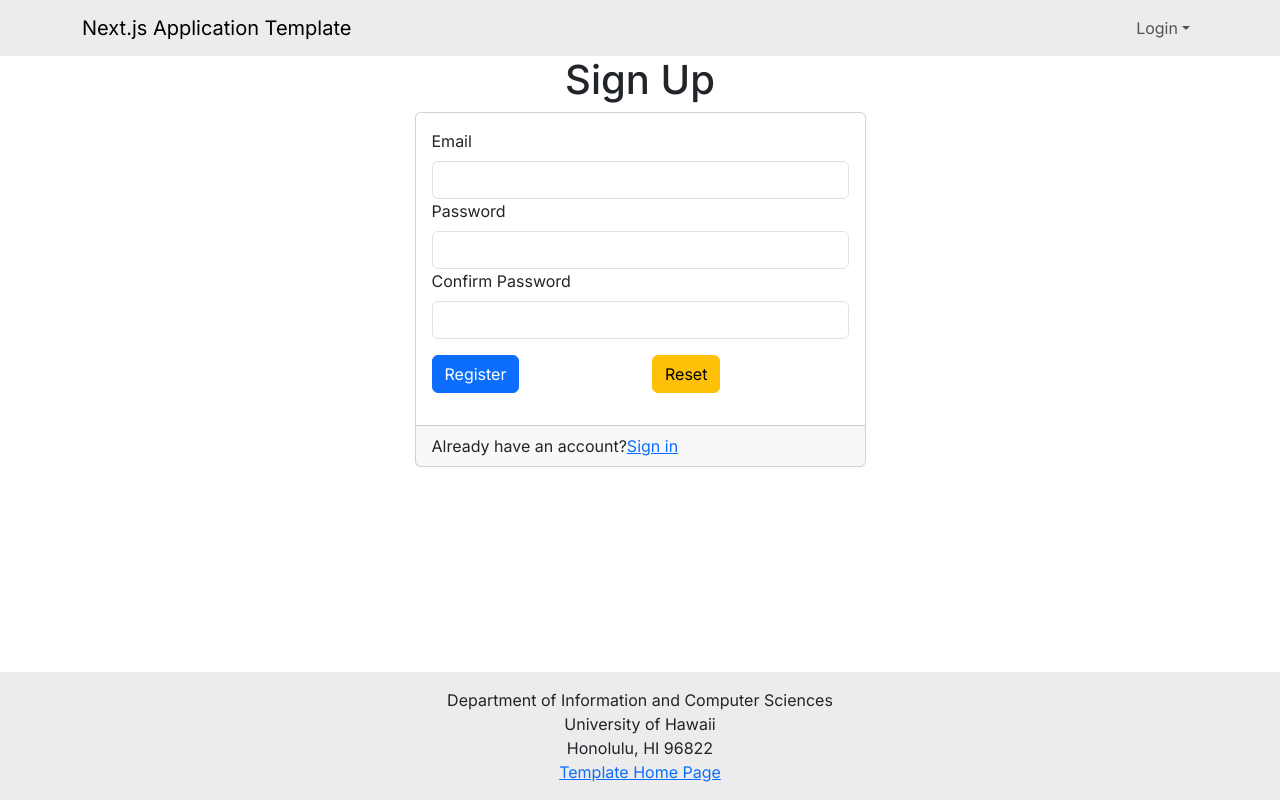
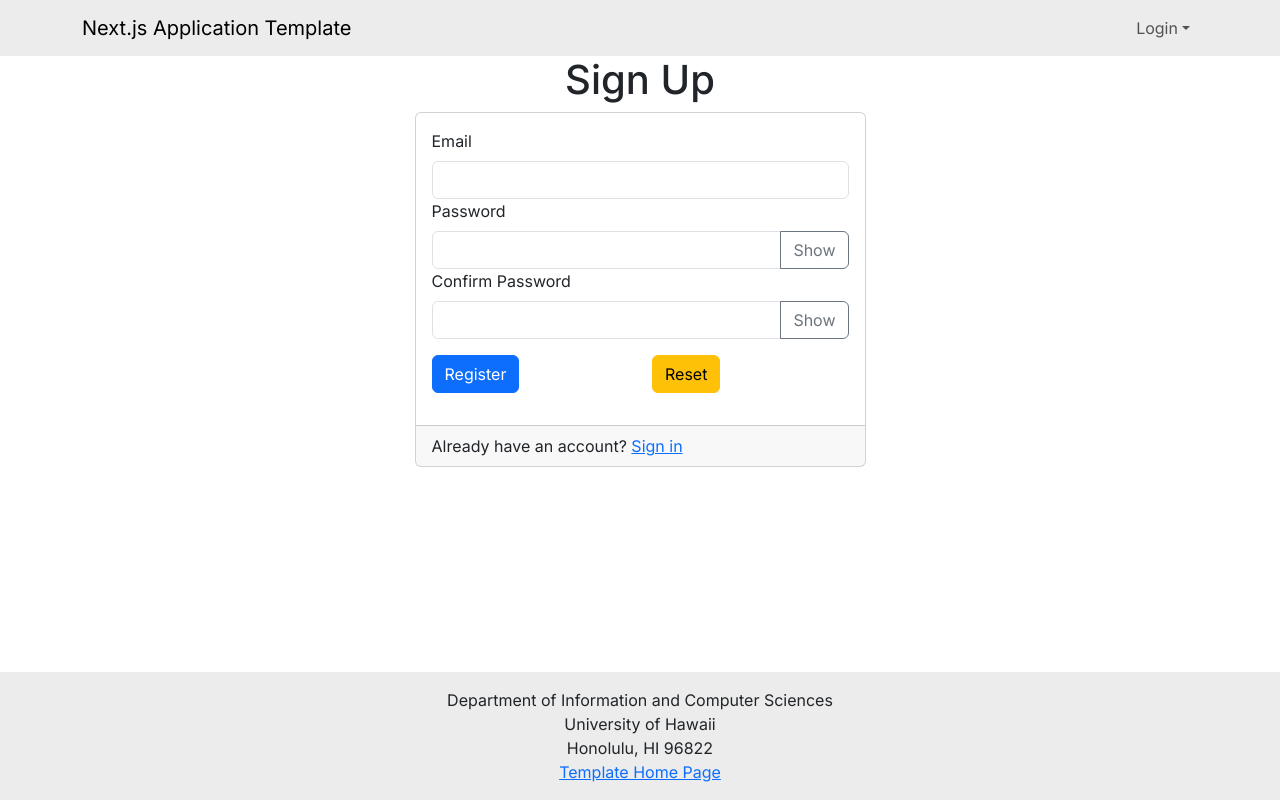
Before and after one commit to team-tres/team-tres-app, a Next.js app: page /auth/signup in a window 1280 px wide. Built offline with nearby package versions, Linux system fonts and the light colour scheme; no server answers.

Commit message:
Updated for hide/show buttons
Override this pull than the other. This is the true commit. I've added show & hide buttons in regards to typing out the password.

```diff
--- a/package.json
+++ b/package.json
@@ -21,12 +21,12 @@
     "bcrypt": "^5.1.1",
     "bootstrap": "^5.3.3",
     "multiselect-react-dropdown": "^2.0.25",
-    "next": "14.2.10",
+    "next": "^14.2.10",
     "next-auth": "^4.24.7",
-    "react": "^18",
+    "react": "^18.3.1",
     "react-bootstrap": "^2.10.4",
     "react-bootstrap-icons": "^1.11.4",
-    "react-dom": "^18",
+    "react-dom": "^18.3.1",
     "react-hook-form": "^7.52.0",
     "sweetalert": "^2.1.2",
     "ts-node": "10.9.2",
--- a/src/app/auth/signin/page.tsx
+++ b/src/app/auth/signin/page.tsx
@@ -3,7 +3,7 @@
 import { signIn } from 'next-auth/react';
 import { Button, Card, Col, Container, Form, Row } from 'react-bootstrap';
 
-/** The sign in page. */
+/** The sign in page.  */
 const SignIn = () => {
   const handleSubmit = async (e: React.FormEvent<HTMLFormElement>) => {
     e.preventDefault();
--- a/src/app/auth/signup/page.tsx
+++ b/src/app/auth/signup/page.tsx
@@ -1,5 +1,6 @@
 'use client';
 
+import { useState } from 'react';
 import { signIn } from 'next-auth/react';
 import { useForm } from 'react-hook-form';
 import { yupResolver } from '@hookform/resolvers/yup';
@@ -11,11 +12,13 @@ type SignUpForm = {
   email: string;
   password: string;
   confirmPassword: string;
-  // acceptTerms: boolean;
 };
 
 /** The sign up page. */
 const SignUp = () => {
+  const [showPassword, setShowPassword] = useState(false);
+  const [showConfirmPassword, setShowConfirmPassword] = useState(false);
+
   const validationSchema = Yup.object().shape({
     email: Yup.string().required('Email is required').email('Email is invalid'),
     password: Yup.string()
@@ -24,7 +27,7 @@ const SignUp = () => {
       .max(40, 'Password must not exceed 40 characters'),
     confirmPassword: Yup.string()
       .required('Confirm Password is required')
-      .oneOf([Yup.ref('password'), ''], 'Confirm Password does not match'),
+      .oneOf([Yup.ref('password'), ''], 'Confirm Password does not match with password inputed'),
   });
 
   const {
@@ -37,9 +40,7 @@ const SignUp = () => {
   });
 
   const onSubmit = async (data: SignUpForm) => {
-    // console.log(JSON.stringify(data, null, 2));
     await createUser(data);
-    // After creating, signIn with redirect to the add page
     await signIn('credentials', { callbackUrl: '/add', ...data });
   };
 
@@ -64,22 +65,40 @@ const SignUp = () => {
 
                   <Form.Group className="form-group">
                     <Form.Label>Password</Form.Label>
+                    <div className="input-group">
                       <input
-                      type="password"
+                        type={showPassword ? 'text' : 'password'}
                         {...register('password')}
                         className={`form-control ${errors.password ? 'is-invalid' : ''}`}
                       />
+                      <Button
+                        variant="outline-secondary"
+                        onClick={() => setShowPassword(!showPassword)}
+                      >
+                        {showPassword ? 'Hide' : 'Show'}
+                      </Button>
+                    </div>
                     <div className="invalid-feedback">{errors.password?.message}</div>
                   </Form.Group>
+
                   <Form.Group className="form-group">
                     <Form.Label>Confirm Password</Form.Label>
+                    <div className="input-group">
                       <input
-                      type="password"
+                        type={showConfirmPassword ? 'text' : 'password'}
                         {...register('confirmPassword')}
                         className={`form-control ${errors.confirmPassword ? 'is-invalid' : ''}`}
                       />
+                      <Button
+                        variant="outline-secondary"
+                        onClick={() => setShowConfirmPassword(!showConfirmPassword)}
+                      >
+                        {showConfirmPassword ? 'Hide' : 'Show'}
+                      </Button>
+                    </div>
                     <div className="invalid-feedback">{errors.confirmPassword?.message}</div>
                   </Form.Group>
+
                   <Form.Group className="form-group py-3">
                     <Row>
                       <Col>
@@ -97,8 +116,7 @@ const SignUp = () => {
                 </Form>
               </Card.Body>
               <Card.Footer>
-                Already have an account?
-                <a href="/auth/signin">Sign in</a>
+                Already have an account? <a href="/auth/signin">Sign in</a>
               </Card.Footer>
             </Card>
           </Col>
```
Also changed, not shown: 1 other file (tests, documents, lock files or other folders). Lines whose indentation alone changed are shown as unchanged.
